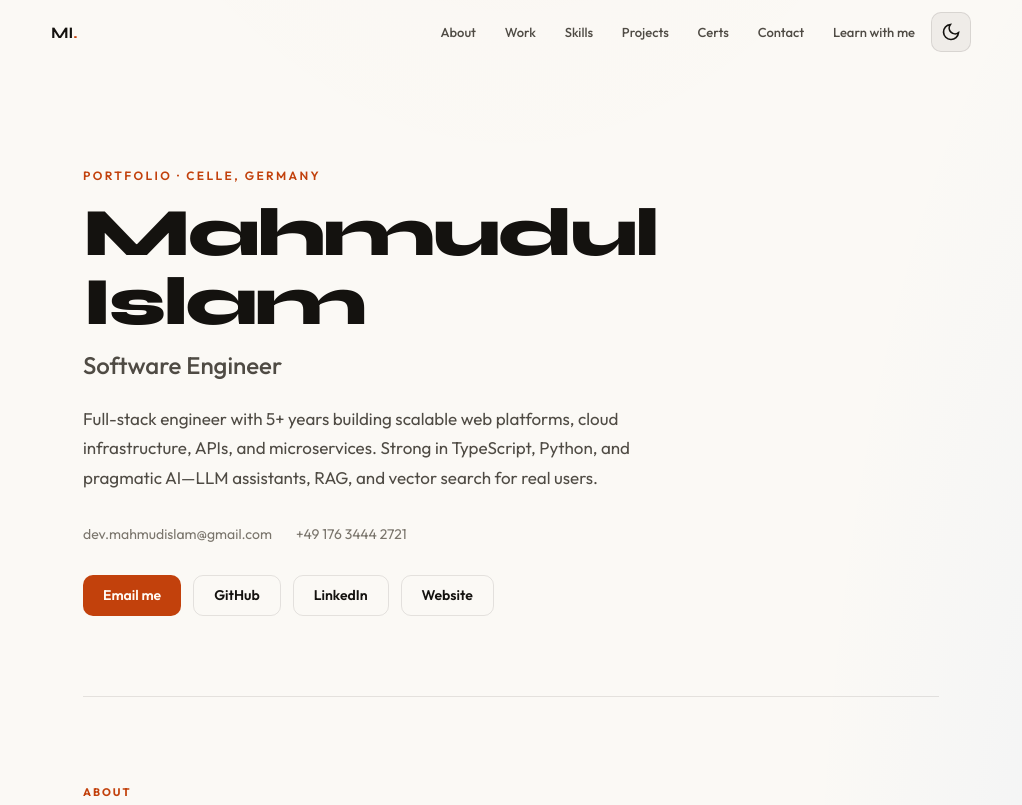
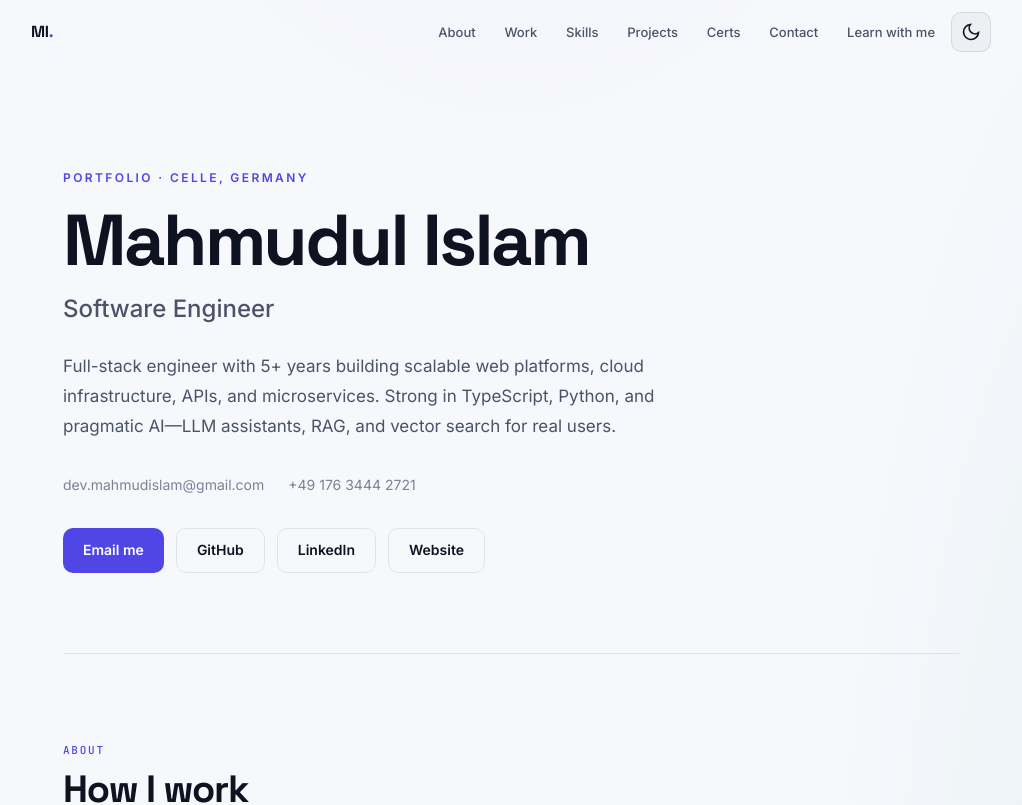
Before and after one commit to mahmudul-islam32/portfolio, a React (Create React App) app in the folder frontend/: page / in a window 1280 px wide. Shown: the top 805 px of the page, without its empty margins (129-1151 px from the left). Built offline with nearby package versions, Linux system fonts and the light colour scheme; no server answers.

Commit message:
Update design tokens and typography

```diff
--- a/frontend/public/index.html
+++ b/frontend/public/index.html
@@ -19,7 +19,7 @@
     </script>
     <meta charset="utf-8" />
     <meta name="viewport" content="width=device-width, initial-scale=1" />
-    <meta name="theme-color" content="#070a10" />
+    <meta name="theme-color" content="#090b12" />
     <meta
       name="description"
       content="Mahmudul Islam — full-stack software engineer. TypeScript, Python, React, cloud, and LLM systems."
--- a/frontend/src/context/ThemeContext.js
+++ b/frontend/src/context/ThemeContext.js
@@ -30,7 +30,7 @@ export function ThemeProvider({ children }) {
     }
     const meta = document.querySelector('meta[name="theme-color"]');
     if (meta) {
-      meta.setAttribute('content', theme === 'light' ? '#fbf9f5' : '#070a10');
+      meta.setAttribute('content', theme === 'light' ? '#f7f8fc' : '#090b12');
     }
   }, [theme]);
 
--- a/frontend/src/index.css
+++ b/frontend/src/index.css
@@ -1,8 +1,9 @@
-@import url('https://fonts.googleapis.com/css2?family=Outfit:wght@400;500;600;700&family=Syne:wght@600;700;800&display=swap');
+@import url('https://fonts.googleapis.com/css2?family=Inter:wght@400;500;600;700&family=Space+Grotesk:wght@500;600;700&family=JetBrains+Mono:wght@400;500&display=swap');
 
 :root {
-  --font-display: 'Syne', system-ui, sans-serif;
-  --font-sans: 'Outfit', system-ui, sans-serif;
+  --font-display: 'Space Grotesk', 'Inter', system-ui, sans-serif;
+  --font-sans: 'Inter', system-ui, -apple-system, 'Segoe UI', sans-serif;
+  --font-mono: 'JetBrains Mono', ui-monospace, SFMono-Regular, Menlo, monospace;
 }
 
 *,
@@ -14,11 +15,18 @@
 }
 
 html {
-  background: var(--ink, #070a10);
+  background: var(--ink, #090b12);
+}
+
+html {
+  scroll-behavior: smooth;
+  scroll-padding-top: 5rem;
 }
 
 body {
   margin: 0;
+  line-height: 1.6;
+  text-rendering: optimizeLegibility;
   font-family: var(--font-sans);
   -webkit-font-smoothing: antialiased;
   -moz-osx-font-smoothing: grayscale;
@@ -37,11 +45,25 @@ body {
 }
 
 :root[data-theme='dark'] ::selection {
-  background: rgba(240, 180, 41, 0.35);
+  background: rgba(129, 140, 248, 0.38);
   color: #fff;
 }
 
 :root[data-theme='light'] ::selection {
-  background: rgba(194, 65, 12, 0.25);
+  background: rgba(79, 70, 229, 0.22);
   color: #14120f;
 }
+
+@media (prefers-reduced-motion: reduce) {
+  html {
+    scroll-behavior: auto;
+  }
+
+  *,
+  *::before,
+  *::after {
+    animation-duration: 0.01ms !important;
+    animation-iteration-count: 1 !important;
+    transition-duration: 0.01ms !important;
+  }
+}
--- a/frontend/src/styles/portfolio.css
+++ b/frontend/src/styles/portfolio.css
@@ -1,57 +1,62 @@
 /* Portfolio — light / dark themes (tokens on :root) */
 
 :root[data-theme='dark'] {
-  --ink: #070a10;
-  --paper: #0e1118;
-  --elevated: #141a24;
+  --ink: #090b12;
+  --paper: #0f121b;
+  --elevated: #131826;
   --border: rgba(255, 255, 255, 0.08);
-  --text: #eef0f4;
-  --muted: #8b95a8;
-  --faint: #5c6575;
-  --accent: #f0b429;
-  --accent-soft: rgba(240, 180, 41, 0.14);
-  --accent-strong: #ffc94d;
-  --glow: 0 0 80px rgba(240, 180, 41, 0.06);
-  --btn-primary-fg: #070a10;
-  --header-scrolled-bg: rgba(7, 10, 16, 0.88);
+  --text: #f1f3f9;
+  --muted: #9aa3b8;
+  --faint: #667088;
+  --accent: #8b9bff;
+  --accent-2: #38d6c4;
+  --accent-soft: rgba(139, 155, 255, 0.14);
+  --accent-strong: #a5b1ff;
+  --gradient: linear-gradient(120deg, #8b9bff 0%, #38d6c4 100%);
+  --glow: 0 10px 60px rgba(99, 112, 255, 0.14);
+  --btn-primary-fg: #0a0c14;
+  --header-scrolled-bg: rgba(9, 11, 18, 0.8);
   --nav-hover-bg: rgba(255, 255, 255, 0.06);
-  --ghost-hover-border: rgba(240, 180, 41, 0.4);
-  --card-hover-border: rgba(240, 180, 41, 0.25);
-  --link-underline: rgba(240, 180, 41, 0.35);
-  --mesh-1: rgba(240, 180, 41, 0.09);
-  --mesh-2: rgba(59, 130, 246, 0.06);
+  --ghost-hover-border: rgba(139, 155, 255, 0.5);
+  --card-hover-border: rgba(139, 155, 255, 0.35);
+  --link-underline: rgba(139, 155, 255, 0.4);
+  --mesh-1: rgba(99, 112, 255, 0.14);
+  --mesh-2: rgba(56, 214, 196, 0.07);
   --theme-toggle-bg: rgba(255, 255, 255, 0.06);
   --theme-toggle-border: rgba(255, 255, 255, 0.1);
 }
 
 :root[data-theme='light'] {
-  --ink: #fbf9f5;
+  --ink: #f7f8fc;
   --paper: #ffffff;
-  --elevated: #f3efe8;
-  --border: rgba(20, 18, 14, 0.1);
-  --text: #14120f;
-  --muted: #4f4b44;
-  --faint: #7a756c;
-  --accent: #c2410c;
-  --accent-soft: rgba(194, 65, 12, 0.12);
-  --accent-strong: #ea580c;
-  --glow: 0 12px 48px rgba(194, 65, 12, 0.14);
-  --btn-primary-fg: #fffaf5;
-  --header-scrolled-bg: rgba(251, 249, 245, 0.92);
-  --nav-hover-bg: rgba(20, 18, 14, 0.06);
-  --ghost-hover-border: rgba(194, 65, 12, 0.45);
-  --card-hover-border: rgba(194, 65, 12, 0.32);
-  --link-underline: rgba(194, 65, 12, 0.45);
-  --mesh-1: rgba(194, 65, 12, 0.07);
-  --mesh-2: rgba(59, 130, 246, 0.06);
-  --theme-toggle-bg: rgba(20, 18, 14, 0.05);
-  --theme-toggle-border: rgba(20, 18, 14, 0.1);
+  --elevated: #ffffff;
+  --border: rgba(17, 24, 39, 0.09);
+  --text: #0f1220;
+  --muted: #4b5368;
+  --faint: #7a8296;
+  --accent: #4f46e5;
+  --accent-2: #0d9488;
+  --accent-soft: rgba(79, 70, 229, 0.09);
+  --accent-strong: #4338ca;
+  --gradient: linear-gradient(120deg, #4f46e5 0%, #0d9488 100%);
+  --glow: 0 14px 44px rgba(79, 70, 229, 0.14);
+  --btn-primary-fg: #ffffff;
+  --header-scrolled-bg: rgba(247, 248, 252, 0.82);
+  --nav-hover-bg: rgba(17, 24, 39, 0.05);
+  --ghost-hover-border: rgba(79, 70, 229, 0.5);
+  --card-hover-border: rgba(79, 70, 229, 0.35);
+  --link-underline: rgba(79, 70, 229, 0.4);
+  --mesh-1: rgba(79, 70, 229, 0.09);
+  --mesh-2: rgba(13, 148, 136, 0.07);
+  --theme-toggle-bg: rgba(17, 24, 39, 0.04);
+  --theme-toggle-border: rgba(17, 24, 39, 0.1);
 }
 
 :root {
-  --radius: 14px;
-  --radius-lg: 20px;
-  --max: 920px;
+  --radius: 12px;
+  --radius-lg: 18px;
+  --max: 960px;
+  --shadow-sm: 0 1px 2px rgba(10, 12, 24, 0.06), 0 4px 16px rgba(10, 12, 24, 0.06);
   --ease: cubic-bezier(0.25, 0.46, 0.45, 0.94);
 }
 
@@ -223,10 +228,10 @@
 
 .site-hero__name {
   font-family: var(--font-display);
-  font-size: clamp(2.5rem, 8vw, 4.25rem);
-  font-weight: 800;
-  line-height: 1.02;
-  letter-spacing: -0.04em;
+  font-size: clamp(2.5rem, 8vw, 4.5rem);
+  font-weight: 700;
+  line-height: 1.04;
+  letter-spacing: -0.035em;
   margin-bottom: 0.75rem;
   color: var(--text);
 }
@@ -314,9 +319,10 @@
 }
 
 .site-section__label {
+  font-family: var(--font-mono);
   font-size: 0.6875rem;
-  font-weight: 700;
-  letter-spacing: 0.18em;
+  font-weight: 500;
+  letter-spacing: 0.16em;
   text-transform: uppercase;
   color: var(--accent);
   margin-bottom: 0.5rem;
@@ -324,17 +330,19 @@
 
 .site-section__title {
   font-family: var(--font-display);
-  font-size: clamp(1.75rem, 4vw, 2.25rem);
+  font-size: clamp(1.75rem, 4vw, 2.375rem);
   font-weight: 700;
+  line-height: 1.15;
   letter-spacing: -0.03em;
   color: var(--text);
 }
 
 .site-prose {
   font-size: 1.0625rem;
-  line-height: 1.8;
+  line-height: 1.75;
   color: var(--muted);
   max-width: 42rem;
+  text-wrap: pretty;
 }
 
 .site-prose p + p {
```
